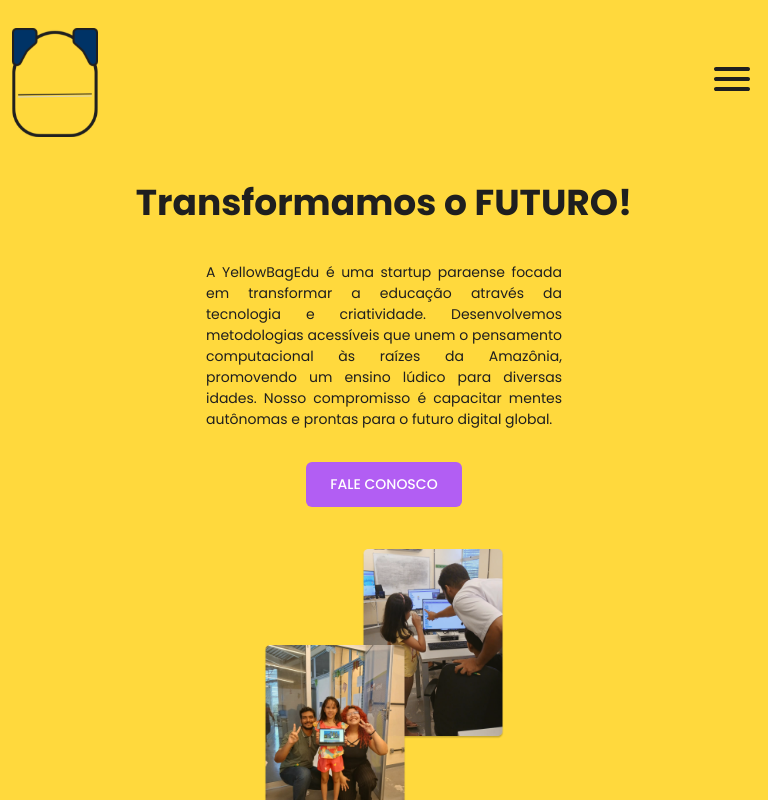
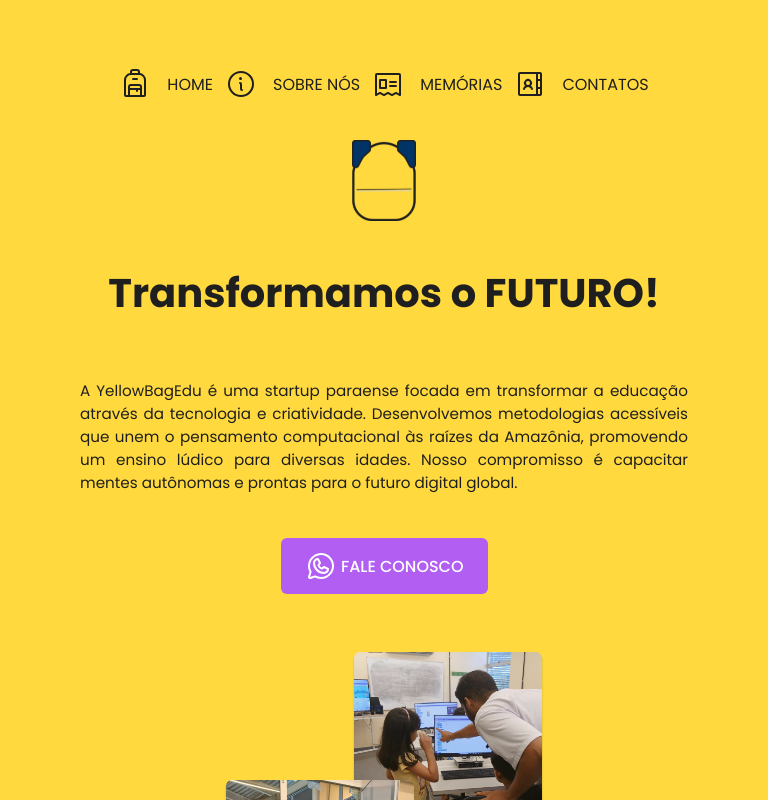
Before and after one commit to Jornicee/bag-landing-v2-, a React (Vite) app: page / in a window 768 px wide. Shown: the top 800 px of the page. Built offline with nearby package versions, Linux system fonts and the light colour scheme.

Commit message:
feat: finish responsive layout of page  home

```diff
--- a/src/components/Navbar.jsx
+++ b/src/components/Navbar.jsx
@@ -11,20 +11,18 @@
 import MenuIcon from "../assets/menu-icon.svg";
 import MenuIconWhite from "../assets/menu-icon-white.svg";
 
-
-
 export function Navbar() {
-  const [menuOpen, setMenuOpen] = useState(false);
+  const [showMenu, setShowMenu] = useState(false);
   const menuRef = useRef(null);
 
   function toggleMenu() {
-    setMenuOpen(!menuOpen);
+    setShowMenu(!showMenu);
   }
 
   useEffect(() => {
     function handleClickOutside(event) {
       if (menuRef.current && !menuRef.current.contains(event.target)) {
-        setMenuOpen(false);
+        setShowMenu(false);
       }
     }
 
@@ -38,12 +36,30 @@
   return (
     <div>
       <nav className={styles.navbar}>
-        <img src={YbEduLogo} alt="Logo da YellowBagEdu"/>
+        <img src={YbEduLogo} className={styles.logo} alt="Logo da YellowBagEdu"/>
+        <div className={styles.navLinks}>
+          <a href="#">
+            <Backpack size={32} />
+            HOME
+          </a>
+          <a href="#">
+            <Info size={32} />
+            SOBRE NÓS
+          </a>
+          <a href="#">
+            <NewspaperClipping size={32} />
+            MEMÓRIAS
+          </a>
+          <a href="#">
+            <AddressBookTabs size={32} />
+            CONTATOS
+          </a>
+        </div>
         <div className={styles.menuWrapper} ref={menuRef}>
-          <button className={menuOpen ? styles.menuButtonOpen : styles.menuButton} onClick={toggleMenu}>
-            <img src={menuOpen ? MenuIconWhite : MenuIcon} alt="Ícone de Menu" />
+          <button className={showMenu ? styles.menuButtonOpen : styles.menuButton} onClick={toggleMenu}>
+            <img src={showMenu ? MenuIconWhite : MenuIcon} alt="Ícone de Menu" />
           </button>
-          {menuOpen && (
+          {showMenu && (
             <div className={styles.menu}>
               <a href="#">
                 {" "}
--- a/src/components/Navbar.module.css
+++ b/src/components/Navbar.module.css
@@ -2,8 +2,44 @@
   display: flex;
   justify-content: space-between;
   align-items: center;
-  padding: 0.75rem;
-  margin: 1rem auto;
+  padding: 0.75rem 1.5rem;
+
+  width: 77.688rem;
+  height: 7.563rem;
+
+  margin: 4rem auto;
+}
+
+.logo {
+  width: 4rem;
+  height: auto;
+}
+
+.navLinks {
+  display: flex;
+  gap: 1.5rem;
+}
+
+.navLinks a {
+  display: flex;
+  align-items: center;
+  justify-content: center;
+  gap: 1rem;
+  color: var(--color-dark-gray);
+  font-size: 1.175rem;
+  font-weight: 400;
+
+  text-decoration: none;
+}
+
+.navLinks a:hover {
+  width: 12.125rem;
+  font-weight: 600;
+  background: var(--color-violet);
+  padding: 0.5rem 0.725rem;
+  border-radius: 0.375rem;
+  color: var(--color-white);
+  transition: background-color 0.2s ease, color 0.2s ease, font-weight 0.2s ease;
 }
 
 .menuButton {
@@ -22,6 +58,7 @@
 }
 
 .menuWrapper{
+  display: none;
   position: relative;
 }
 
@@ -74,3 +111,48 @@
 .menu a:hover::after{
   width: 100%;
 }
+
+@media (min-width: 641px) and (max-width: 1024px) {
+  .navbar {
+    width: 100%;
+    max-width: 45rem;
+    height: auto;
+    padding: 0.75rem 1rem;
+    flex-direction: column-reverse;
+    gap: 2.5rem;
+    margin: 1.5rem auto;
+  }
+
+  .navLinks {
+    display: flex;
+    flex-wrap: wrap;
+    gap: 0.75rem;
+    justify-content: center;
+    margin-top: 2rem;
+  }
+
+  .navLinks a {
+    font-size: 1rem;
+  }
+
+  .menuWrapper{
+    display: none;
+  }
+}
+
+@media (max-width: 640px) {
+  .navbar {
+    width: 23.75rem;
+    height: 5.813rem;
+
+    margin: 1rem auto;
+  }
+
+  .menuWrapper{
+    display: block;
+  }
+
+  .navLinks {
+    display: none;
+  }
+}
--- a/src/pages/Home.jsx
+++ b/src/pages/Home.jsx
@@ -1,4 +1,6 @@
 import { Navbar } from "../components/Navbar";
+
+import { WhatsappLogoIcon } from "@phosphor-icons/react";
 
 
 import Img01 from "../assets/img-01.png";
@@ -12,7 +14,12 @@
       <main>
           <section className={styles.mainContainer}>
             <h1>Transformamos o FUTURO!</h1>
-            <p>
+            <p className={styles.descriptionDesktop}>
+              A YellowBagEdu é uma startup paraense que transforma a educação via
+              criatividade e tecnologia. Criamos experiências de ensino acessíveis e divertidas para diferentes idades,
+              unindo o pensamento computacional à realidade amazônica para formar pessoas mais autônomas e preparadas.
+            </p>
+            <p className={styles.descriptionMobile}>
               A YellowBagEdu é uma startup paraense focada em transformar
               a educação através da tecnologia e criatividade.
               Desenvolvemos metodologias acessíveis que unem o
@@ -21,7 +28,10 @@
               Nosso compromisso é capacitar mentes autônomas e prontas
               para o futuro digital global.
             </p>
-            <a href="#contato">FALE CONOSCO</a>
+            <a href="#contato">
+              <WhatsappLogoIcon size={32} />
+              FALE CONOSCO
+            </a>
           </section>
           <section className={styles.imageSection}>
             <img src={Img01} alt="Imagem 1" />
--- a/src/pages/Home.module.css
+++ b/src/pages/Home.module.css
@@ -1,28 +1,42 @@
+main {
+    display: flex;
+    align-items: flex-start;
+    justify-content: flex-start;
+    gap: 2rem;
+
+
+    width: 77.688rem;
+    margin: 1rem auto;
+}
+
 .mainContainer {
   display: flex;
   flex-direction: column;
-  align-items: center;
+  align-items: flex-start;
+  justify-content: flex-start;
 
   gap: 2rem;
   padding: 0.375rem 0.75rem;
   margin: 1.25rem auto;
 }
 
-.mainContainer h1 {
-    font-size: 2.25rem;
-    text-align: center;
+.descriptionDesktop {
+    width: 40.813rem;
+    height: 6rem;
 }
 
-.mainContainer p {
-    font-size: 0.875rem;
-    text-align: justify;
-    max-width: 22.25rem;
+.descriptionMobile {
+    display: none;
 }
 
 .mainContainer a {
+    display: flex;
+    gap: 0.275rem;
+    align-items: center;
+    justify-content: center;
     background: var(--color-violet);
     color: var(--color-white);
-    font-size: 0.875rem;
+    font-size: 1rem;
     font-weight: 500;
     padding: 0.75rem 1.5rem;
     border-radius: 0.375rem;
@@ -41,7 +55,7 @@
 
 .imageSection {
     display: flex;
-    margin: 8.25rem auto;
+    margin: 4rem auto;
     align-items: center;
     justify-content: center;
     gap: 0;
@@ -49,19 +63,20 @@
 }
 
 .imageSection img {
-    width: 8.875rem;
-    height: 11.875rem;
+    width: 18rem;
+    height: 22rem;
     position: relative;
-    transition: transform 200ms ease, filter 200ms ease;
+    transition: transform 200ms ease-in-out, filter 200ms ease-in-out;
 }
 
 .imageSection img:first-child {
-    margin-right: -2.75rem;
+    margin-right: -8rem;
+    margin-top: 4rem;
     z-index: 2;
 }
 
 .imageSection img:last-child {
-    margin-top: -12rem;
+    margin-top: -20rem;
     z-index: 1;
 }
 
@@ -69,3 +84,101 @@
     transform: translateY(-8px) scale(1.05);
     filter: drop-shadow(0 8px 16px rgba(102, 51, 153, 0.2));
 }
+
+@media (min-width: 641px) and (max-width: 1024px) {
+    main {
+        flex-direction: column;
+        align-items: center;
+        justify-content: center;
+        width: 100%;
+        max-width: 45rem;
+        margin-top: -2rem;
+    }
+
+    .mainContainer {
+        align-items: center;
+        justify-content: center;
+        width: 100%;
+    }
+
+    .descriptionMobile {
+        display: block;
+        font-size: 0.95rem;
+        text-align: justify;
+        max-width: 40rem;
+        padding: 0.75rem 1rem;
+    }
+
+    .descriptionDesktop {
+        display: none;
+    }
+
+    .mainContainer h1 {
+        font-size: 2.5rem;
+        text-align: center;
+        padding: 0.75rem;
+    }
+
+    .imageSection {
+        margin: 6rem auto;
+    }
+
+    .imageSection img {
+        width: 12rem;
+        height: 15rem;
+    }
+
+    .imageSection img:first-child {
+        margin-right: -4rem;
+        margin-top: 2rem;
+    }
+
+    .imageSection img:last-child {
+        margin-top: -14rem;
+    }
+}
+
+@media (max-width: 640px) {
+    main {
+        flex-direction: column;
+        align-items: center;
+        justify-content: center;
+        width: 23.75rem;
+    }
+
+    .mainContainer {
+        align-items: center;
+        justify-content: center;
+    }
+
+    .descriptionMobile {
+        display: block;
+        font-size: 0.875rem;
+        text-align: justify;
+        max-width: 22.25rem;
+        padding: 1rem;
+    }
+
+    .descriptionDesktop {
+        display: none;
+    }
+
+    .mainContainer h1 {
+    font-size: 2.25rem;
+    text-align: center;
+    padding: 0.75rem;
+    }
+
+    .imageSection img {
+        width: 8.875rem;
+        height: 11.875rem;
+    }
+
+    .imageSection img:first-child {
+        margin-right: -2.75rem;
+    }
+
+    .imageSection img:last-child {
+        margin-top: -12rem;
+    }
+}
```
